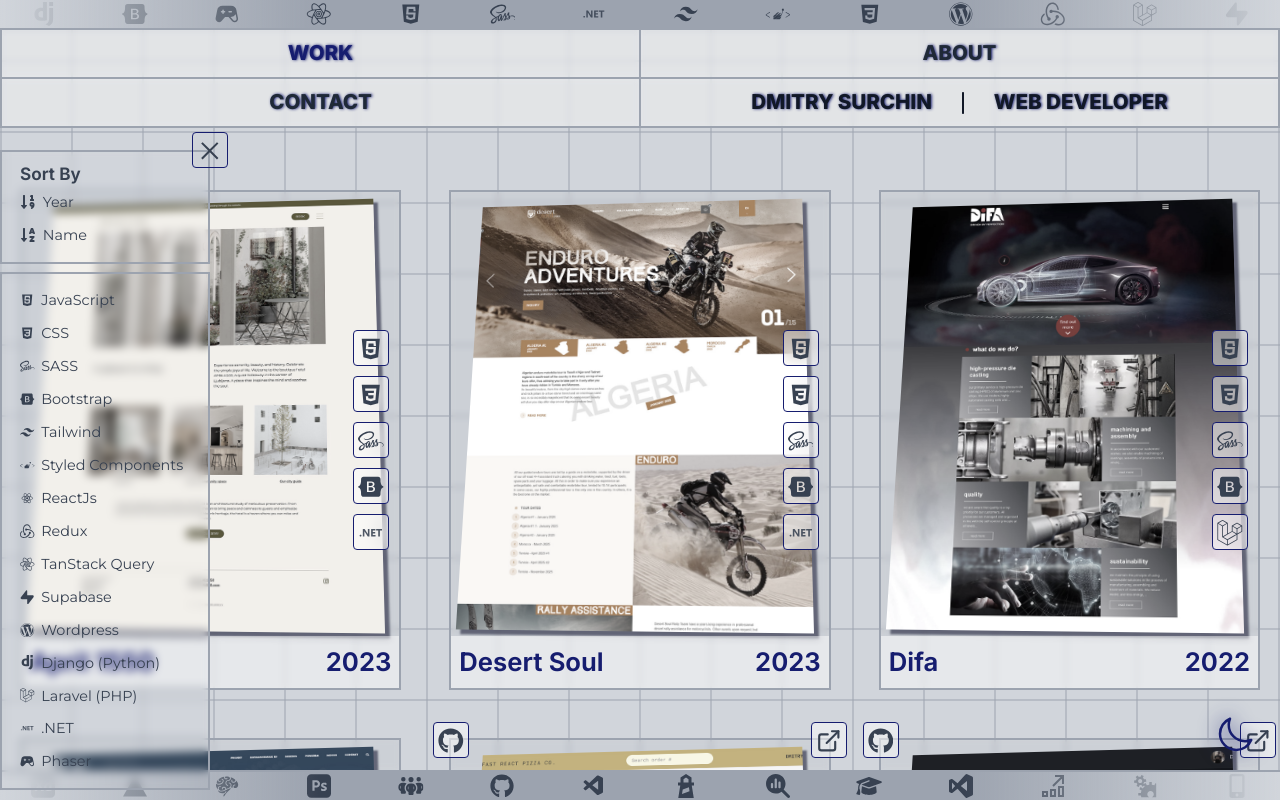
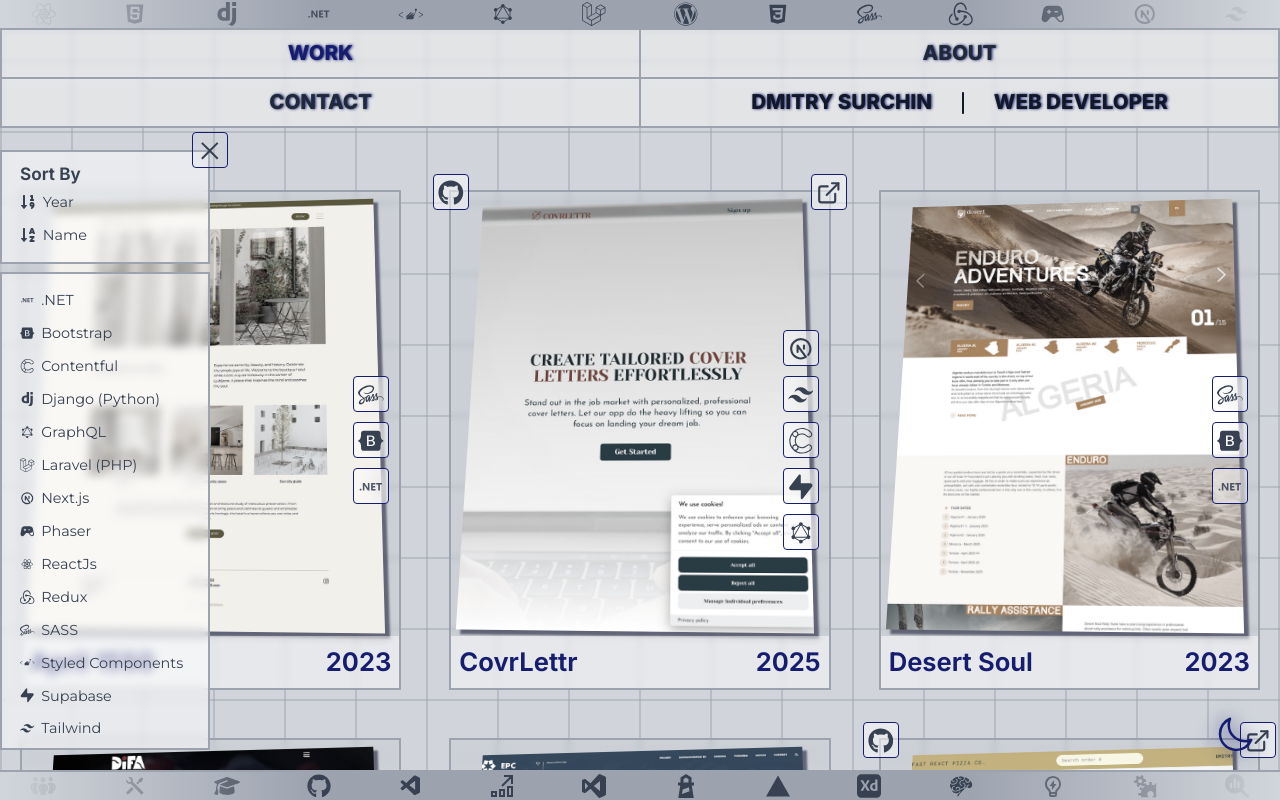
Before and after one commit to life-termer/dsurchin-portfolio, a React (Vite) app: page /work in a window 1280 px wide. Built offline with nearby package versions, Linux system fonts and the light colour scheme.

Commit message:
covrlettr added

```diff
--- a/src/data/data-projects.js
+++ b/src/data/data-projects.js
@@ -12,7 +12,7 @@ export const projects = [
       "/difa/difa-03.jpg",
       "/difa/difa-04.jpg",
     ],
-    tags: [tags.at(0), tags.at(1), tags.at(2), tags.at(3), tags.at(12)],
+    tags: [tags.at(2), tags.at(3), tags.at(12)],
     description:
       "Lorem ipsum dolor sit amet, consectetur adipiscing elit, sed do eiusmod tempor incididunt ut labore et dolore magna aliqua. ",
   },
@@ -27,7 +27,7 @@ export const projects = [
       "/zupan/zupan-03.jpg",
       "/zupan/zupan-04.jpg",
     ],
-    tags: [tags.at(0), tags.at(1), tags.at(2), tags.at(3), tags.at(11)],
+    tags: [tags.at(2), tags.at(3), tags.at(11)],
     description:
       "Lorem ipsum dolor sit amet, consectetur adipiscing elit, sed do eiusmod tempor incididunt ut labore et dolore magna aliqua. ",
   },
@@ -42,7 +42,7 @@ export const projects = [
       "/turizem-loka/turizem-loka-03.jpg",
       "/turizem-loka/turizem-loka-04.jpg",
     ],
-    tags: [tags.at(0), tags.at(1), tags.at(2), tags.at(3), tags.at(10)],
+    tags: [tags.at(2), tags.at(3), tags.at(10)],
     description:
       "Lorem ipsum dolor sit amet, consectetur adipiscing elit, sed do eiusmod tempor incididunt ut labore et dolore magna aliqua. ",
   },
@@ -57,7 +57,7 @@ export const projects = [
       "/studio-mazzini/studio-mazzini-03.jpg",
       "/studio-mazzini/studio-mazzini-04.jpg",
     ],
-    tags: [tags.at(0), tags.at(1), tags.at(2), tags.at(3), tags.at(10)],
+    tags: [tags.at(2), tags.at(3), tags.at(10)],
     description:
       "Lorem ipsum dolor sit amet, consectetur adipiscing elit, sed do eiusmod tempor incididunt ut labore et dolore magna aliqua. ",
   },
@@ -72,7 +72,7 @@ export const projects = [
       "/nest/nest-03.jpg",
       "/nest/nest-04.jpg",
     ],
-    tags: [tags.at(0), tags.at(1), tags.at(2), tags.at(3), tags.at(10)],
+    tags: [tags.at(2), tags.at(3), tags.at(10)],
     description:
       "Lorem ipsum dolor sit amet, consectetur adipiscing elit, sed do eiusmod tempor incididunt ut labore et dolore magna aliqua. ",
   },
@@ -87,7 +87,7 @@ export const projects = [
       "/desert-soul/desert-soul-03.jpg",
       "/desert-soul/desert-soul-04.jpg",
     ],
-    tags: [tags.at(0), tags.at(1), tags.at(2), tags.at(3), tags.at(13)],
+    tags: [tags.at(2), tags.at(3), tags.at(13)],
     description:
       "Lorem ipsum dolor sit amet, consectetur adipiscing elit, sed do eiusmod tempor incididunt ut labore et dolore magna aliqua. ",
   },
@@ -102,7 +102,7 @@ export const projects = [
       "/epc/epc-03.jpg",
       "/epc/epc-04.jpg",
     ],
-    tags: [tags.at(0), tags.at(1), tags.at(2), tags.at(3), tags.at(13)],
+    tags: [tags.at(2), tags.at(3), tags.at(13)],
     description:
       "Lorem ipsum dolor sit amet, consectetur adipiscing elit, sed do eiusmod tempor incididunt ut labore et dolore magna aliqua. ",
   },
@@ -117,7 +117,7 @@ export const projects = [
       "/nextistence/nextistence-03.jpg",
       "/nextistence/nextistence-04.jpg",
     ],
-    tags: [tags.at(0), tags.at(1), tags.at(2), tags.at(3), tags.at(13)],
+    tags: [tags.at(2), tags.at(3), tags.at(13)],
     description:
       "Lorem ipsum dolor sit amet, consectetur adipiscing elit, sed do eiusmod tempor incididunt ut labore et dolore magna aliqua. ",
   },
@@ -132,7 +132,7 @@ export const projects = [
       "/april/april-03.jpg",
       "/april/april-04.jpg",
     ],
-    tags: [tags.at(0), tags.at(1), tags.at(2), tags.at(3), tags.at(13)],
+    tags: [tags.at(2), tags.at(3), tags.at(13)],
     description:
       "Lorem ipsum dolor sit amet, consectetur adipiscing elit, sed do eiusmod tempor incididunt ut labore et dolore magna aliqua. ",
   },
@@ -147,7 +147,7 @@ export const projects = [
       "/za-vodo/za-vodo-03.jpg",
       "/za-vodo/za-vodo-04.jpg",
     ],
-    tags: [tags.at(0), tags.at(1), tags.at(2), tags.at(3), tags.at(13)],
+    tags: [tags.at(2), tags.at(3), tags.at(13)],
     description:
       "Lorem ipsum dolor sit amet, consectetur adipiscing elit, sed do eiusmod tempor incididunt ut labore et dolore magna aliqua. ",
   },
@@ -162,7 +162,7 @@ export const projects = [
       "/vila-monet/vila-monet-03.jpg",
       "/vila-monet/vila-monet-04.jpg",
     ],
-    tags: [tags.at(0), tags.at(1), tags.at(2), tags.at(3), tags.at(13)],
+    tags: [tags.at(2), tags.at(3), tags.at(13)],
     description:
       "Lorem ipsum dolor sit amet, consectetur adipiscing elit, sed do eiusmod tempor incididunt ut labore et dolore magna aliqua. ",
   },
@@ -177,7 +177,7 @@ export const projects = [
       "/hervis/hervis-03.jpg",
       "/hervis/hervis-04.jpg",
     ],
-    tags: [tags.at(0), tags.at(1), tags.at(2), tags.at(3), tags.at(13)],
+    tags: [tags.at(2), tags.at(3), tags.at(13)],
     description:
       "Lorem ipsum dolor sit amet, consectetur adipiscing elit, sed do eiusmod tempor incididunt ut labore et dolore magna aliqua. ",
   },
@@ -192,7 +192,7 @@ export const projects = [
       "/porton/porton-03.jpg",
       "/porton/porton-04.jpg",
     ],
-    tags: [tags.at(0), tags.at(1), tags.at(2), tags.at(3), tags.at(13)],
+    tags: [tags.at(2), tags.at(3), tags.at(13)],
     description:
       "Lorem ipsum dolor sit amet, consectetur adipiscing elit, sed do eiusmod tempor incididunt ut labore et dolore magna aliqua. ",
   },
@@ -208,8 +208,6 @@ export const projects = [
       "/memphis/memphis-04.jpg",
     ],
     tags: [
-      tags.at(0),
-      tags.at(1),
       tags.at(2),
       tags.at(3),
       tags.at(6),
@@ -233,7 +231,7 @@ export const projects = [
       "/pizza/pizza-03.jpg",
       "/pizza/pizza-04.jpg",
     ],
-    tags: [tags.at(0), tags.at(1), tags.at(4), tags.at(6), tags.at(7)],
+    tags: [tags.at(4), tags.at(6), tags.at(7)],
     description:
       "Lorem ipsum dolor sit amet, consectetur adipiscing elit, sed do eiusmod tempor incididunt ut labore et dolore magna aliqua. ",
     link: "https://react-demo-pizza-app.vercel.app/",
@@ -251,8 +249,6 @@ export const projects = [
       "/HMA/HMA-04.jpg",
     ],
     tags: [
-      tags.at(0),
-      tags.at(1),
       tags.at(5),
       tags.at(6),
       tags.at(8),
@@ -274,9 +270,23 @@ export const projects = [
       "/pp/pp-03.jpg",
       "/pp/pp-04.jpg",
     ],
-    tags: [tags.at(0), tags.at(1), tags.at(5), tags.at(6), tags.at(8)],
+    tags: [tags.at(5), tags.at(6), tags.at(8)],
     description:
       "Lorem ipsum dolor sit amet, consectetur adipiscing elit, sed do eiusmod tempor incididunt ut labore et dolore magna aliqua. ",
     github: "https://github.com/life-termer/dsurchin-portfolio",
   },
+  {
+    id: "019",
+    name: "CovrLettr",
+    year: "2025",
+    mainImage: "/covrlettr/covrlettr-main.jpg",
+    images: [
+      "/covrlettr/covrlettr-01.jpg",
+    ],
+    tags: [tags.at(15), tags.at(4), tags.at(17), tags.at(9), tags.at(16)],
+    description:
+      "Lorem ipsum dolor sit amet, consectetur adipiscing elit, sed do eiusmod tempor incididunt ut labore et dolore magna aliqua. ",
+    link: "https://covrlettr.eu/",
+    github: "https://github.com/life-termer/covrlettr",
+  },
 ];
--- a/src/data/data-tags.js
+++ b/src/data/data-tags.js
@@ -3,11 +3,14 @@ import { DiCss3, DiJavascript, DiReact } from "react-icons/di";
 import { FaBootstrap, FaLaravel, FaSass, FaWordpress } from "react-icons/fa6";
 import { PiGameControllerFill } from "react-icons/pi";
 import { RiSupabaseFill, RiTailwindCssFill } from "react-icons/ri";
+import { TbBrandNextjs } from "react-icons/tb";
+import { BiLogoGraphql } from "react-icons/bi";
 import {
   SiDjango,
   SiReactquery,
   SiRedux,
   SiStyledcomponents,
+  SiContentful,
 } from "react-icons/si";
 
 export const tags = [
@@ -86,4 +89,19 @@ export const tags = [
     name: "Phaser",
     icon: PiGameControllerFill,
   },
+  {
+    id: "016",
+    name: "Next.js",
+    icon: TbBrandNextjs,
+  },
+  {
+    id: "017",
+    name: "GraphQL",
+    icon: BiLogoGraphql,
+  },
+  {
+    id: "018",
+    name: "Contentful",
+    icon: SiContentful,
+  },
 ];
--- a/src/ui/Card.jsx
+++ b/src/ui/Card.jsx
@@ -157,6 +157,7 @@ const StyledCard = styled.div`
     css`
       padding: 10px 12px;
       min-width: 210px;
+      background: var(--backdrop-color);
       h1,
       h2,
       h3,
@@ -172,6 +173,9 @@ const StyledCard = styled.div`
   ${(props) =>
     props.type === "filter-2" &&
     css`
+    display: block;
+      max-height: 500px;
+      overflow-y: scroll;
       @media (max-width: 750px) {
         overflow-x: clip;
         overflow-y: auto;
--- a/src/ui/Filter.jsx
+++ b/src/ui/Filter.jsx
@@ -7,6 +7,7 @@ const StyledFilter = styled.div`
   align-items: center;
   font-size: 0.9rem;
   gap: 0.4rem;
+
   ${(props) =>
     props.$isActive &&
     css`
--- a/src/ui/Filters.jsx
+++ b/src/ui/Filters.jsx
@@ -17,6 +17,8 @@ const StyledFiltersWrapper = styled.div`
   position: fixed;
   top: 150px;
   height: auto;
+  max-height: calc(100vh - 200px);
+  min-height: 200px;
   left: 0;
   transform: translate(-100%);
   transition: transform 0.3s ease-out;
@@ -29,9 +31,9 @@ const StyledFiltersWrapper = styled.div`
       transform: translate(0);
     `}
   @media (max-width: 750px) {
-    top: 150px;
+    top: 130px;
     left: 0;
-    height: calc(100dvh - 200px);
+    max-height: calc(100dvh - 200px);
   }
 `;
 const StyledFilters = styled.div`
@@ -75,7 +77,8 @@ const FiltersButton = styled.div`
 `;
 
 function Filters() {
-  const tagsList = tags;
+  const tagsList = tags.sort((a, b) => a.name > b.name ? 1 : -1);;
+  const tagsListSorted = tagsList.sort((a, b) => a.name > b.name ? 1 : -1);
   const filters = useRef();
   const [matches, setMatches] = useState(
     window.matchMedia("(min-width: 768px)").matches
@@ -133,14 +136,16 @@ function Filters() {
       </Card>
       <Card type="filter-2">
         <StyledFilters>
-          {tagsList.map((tag) => {
+          {tagsListSorted.map((tag) => {
             return (
+              tag.name != "JavaScript" && tag.name != "CSS" && (
                 <Filter
                   key={tag.name}
                   tag={tag}
                   isActive={tag.name === currentFilter}
                   onClick={() => handleClick(tag.name)}
                 />
+              )
             );
           })}
         </StyledFilters>
```
Also changed, not shown: public/covrlettr/covrlettr-main.jpg (added), 1 other file (tests, documents, lock files or other folders). Lines whose indentation alone changed are shown as unchanged.
